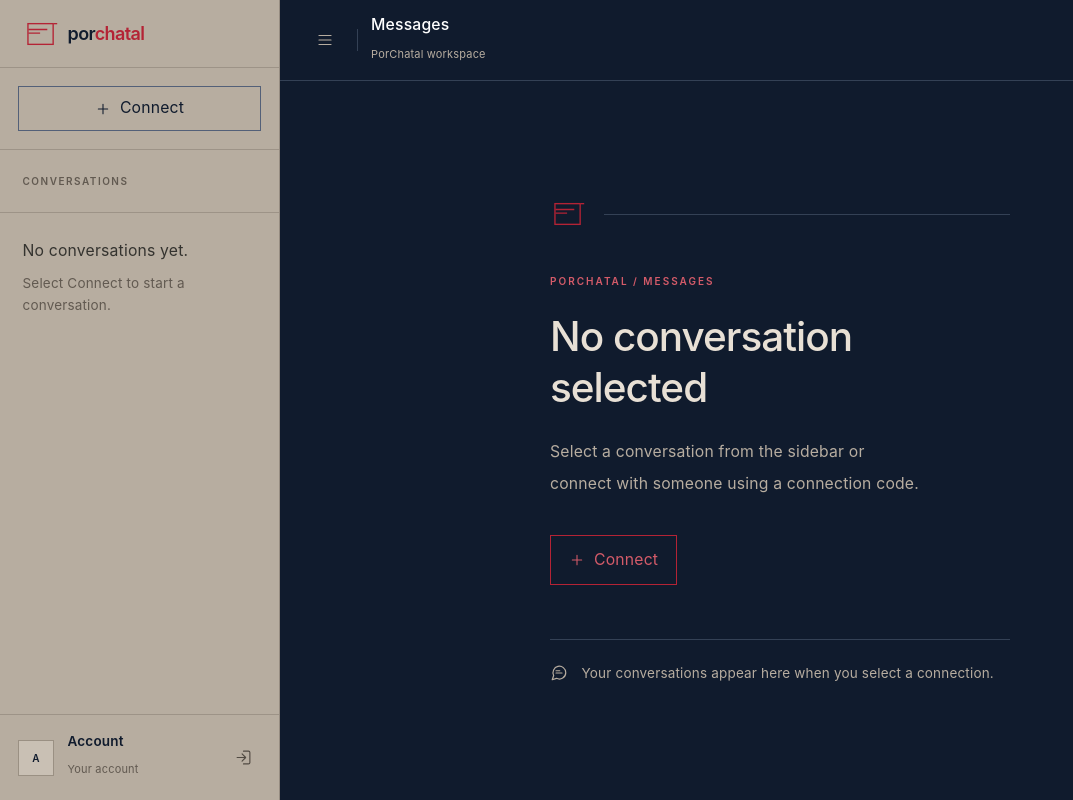
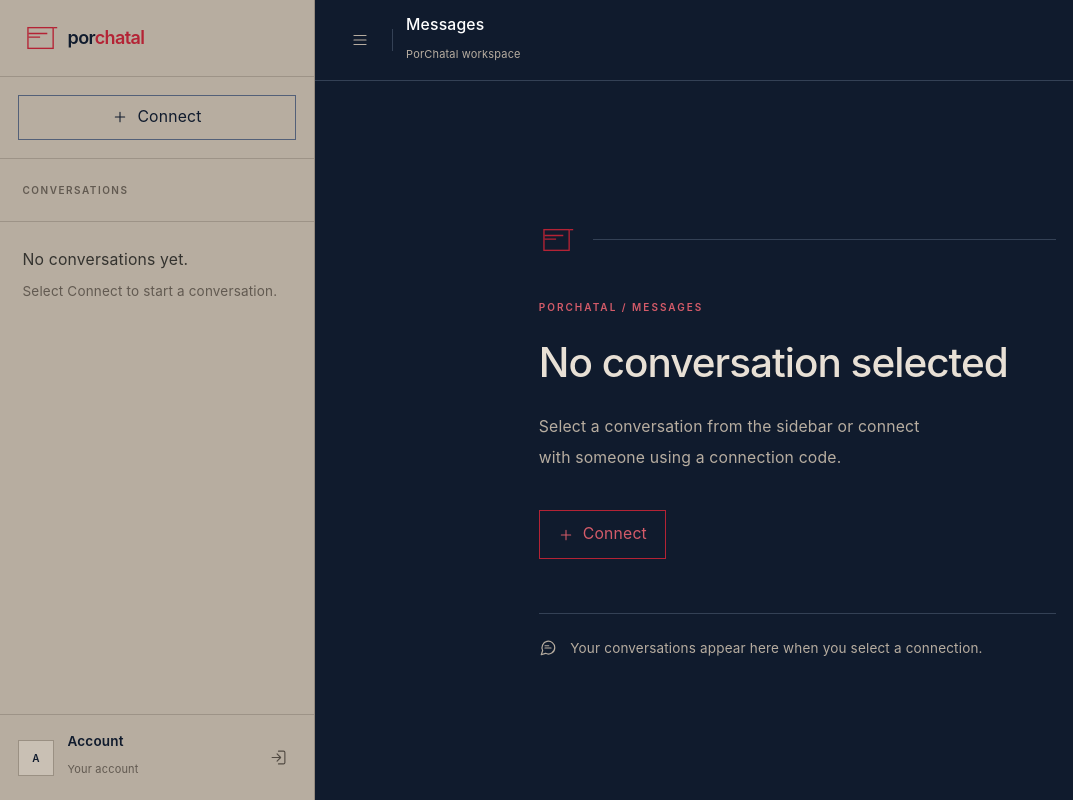
Before and after one commit to chandrakant-kale/porChatal, a React (Vite) app in the folder frontend/: page /home/chat in a window 1280 px wide. Shown: the whole page, without its empty margins (0-1073 px from the left). Built offline with nearby package versions, Linux system fonts and the light colour scheme.

Commit message:
Update ChatHome.jsx

```diff
--- a/frontend/src/pages/ChatHome.jsx
+++ b/frontend/src/pages/ChatHome.jsx
@@ -337,7 +337,7 @@ export default function Chat({
 
   return (
     <div
-      className="flex h-dvh min-h-[480px] overflow-hidden font-sans antialiased"
+      className="flex h-dvh min-h-120 overflow-hidden font-sans antialiased"
       style={{ background: C.navy, color: C.light }}
     >
       {/* Mobile sidebar overlay */}
@@ -354,10 +354,11 @@ export default function Chat({
       {sidebarOpen && (
         <aside
           className={`${mobileSidebarOpen ? "flex" : "hidden"
-            } fixed inset-y-0 left-0 z-40 w-[280px] flex-col border-r border-[#958B80] bg-[#B7ADA0] text-[#101B2D] md:relative md:flex`}
+            } fixed inset-y-0 left-0 z-40 w-70 flex-col border-r border-[#958B80] bg-[#B7ADA0] text-[#101B2D]
+             md:relative md:flex`}
         >
           {/* Brand */}
-          <div className="flex h-[68px] shrink-0 items-center justify-between border-b border-[#9D9387] px-5">
+          <div className="flex h-17 shrink-0 items-center justify-between border-b border-[#9D9387] px-5">
             <a href="/" className="flex items-center gap-2">
               <BrandMark />
               <span className="text-base font-semibold tracking-[-0.6px]">
@@ -380,7 +381,9 @@ export default function Chat({
             <button
               type="button"
               onClick={openConnectionOptions}
-              className="flex min-h-10 w-full items-center justify-center gap-2 border border-[#536078] px-3 text-sm text-[#101B2D] transition-colors hover:border-[#B42335] hover:text-[#B42335] focus-visible:outline-none focus-visible:ring-1 focus-visible:ring-[#B42335]"
+              className="flex min-h-10 w-full items-center justify-center gap-2 border border-[#536078] px-3 text-sm
+               text-[#101B2D] transition-colors hover:border-[#B42335] hover:text-[#B42335] focus-visible:outline-none
+                focus-visible:ring-1 focus-visible:ring-[#B42335]"
             >
               <Icon name="plus" size={16} />
               Connect
@@ -424,7 +427,8 @@ export default function Chat({
                     <button
                       type="button"
                       onClick={() => selectChat(chat)}
-                      className="flex min-w-0 flex-1 items-center gap-3 px-3 py-3 text-left focus-visible:outline-none focus-visible:ring-1 focus-visible:ring-inset focus-visible:ring-[#B42335]"
+                      className="flex min-w-0 flex-1 items-center gap-3 px-3 py-3 text-left focus-visible:outline-none
+                      focus-visible:ring-1 focus-visible:ring-inset focus-visible:ring-[#B42335]"
                     >
                       <Avatar
                         name={chat.name || chat.username || "User"}
@@ -449,7 +453,8 @@ export default function Chat({
                         title="Remove connection"
                         disabled={busy}
                         onClick={() => handleDelete(chat)}
-                        className="mr-1 p-2 text-[#625A51] hover:text-[#B42335] disabled:opacity-40 sm:opacity-0 sm:group-hover:opacity-100"
+                        className="mr-1 p-2 text-[#625A51] hover:text-[#B42335] disabled:opacity-40 sm:opacity-0
+                        sm:group-hover:opacity-100"
                       >
                         <Icon name="trash" size={15} />
                       </button>
@@ -487,12 +492,13 @@ export default function Chat({
       {/* Main workspace */}
       <main className="flex min-w-0 flex-1 flex-col">
         {/* Header */}
-        <header className="flex min-h-[68px] shrink-0 items-center gap-3 border-b border-[#344155] px-4 py-3 sm:px-6">
+        <header className="flex min-h-17 shrink-0 items-center gap-3 border-b border-[#344155] px-4 py-3 sm:px-6">
           <button
             type="button"
             aria-label={sidebarOpen ? "Hide sidebar" : "Show sidebar"}
             onClick={toggleSidebar}
-            className="p-2 text-[#B7ADA0] hover:text-white focus-visible:outline-none focus-visible:ring-1 focus-visible:ring-[#B42335]"
+            className="p-2 text-[#B7ADA0] hover:text-white focus-visible:outline-none focus-visible:ring-1
+            focus-visible:ring-[#B42335]"
           >
             <Icon name="menu" />
           </button>
@@ -516,7 +522,8 @@ export default function Chat({
         {error && !modalOpen && (
           <div
             role="alert"
-            className="mx-4 mt-4 flex items-start justify-between gap-3 border border-[#B42335] px-3 py-3 text-xs text-[#E6A1A8] sm:mx-6"
+            className="mx-4 mt-4 flex items-start justify-between gap-3 border border-[#B42335] px-3 py-3 text-xs
+            text-[#E6A1A8] sm:mx-6"
           >
             <span>{error}</span>
 
@@ -534,7 +541,7 @@ export default function Chat({
         {/* Empty state */}
         {!activeChat ? (
           <section className="flex flex-1 items-center justify-center overflow-y-auto px-6 py-12">
-            <div className="w-full max-w-[460px]">
+            <div className="w-full max-w-115">
               <div className="mb-8 flex items-center gap-4">
                 <BrandMark />
                 <div className="h-px flex-1 bg-[#344155]" />
@@ -548,7 +555,7 @@ export default function Chat({
                 No conversation selected
               </h2>
 
-              <p className="mt-5 max-w-[370px] text-sm leading-7 text-[#B7ADA0]">
+              <p className="mt-5 max-w-92.5 text-sm leading-7 text-[#B7ADA0]">
                 Select a conversation from the sidebar or connect with
                 someone using a connection code.
               </p>
@@ -557,7 +564,8 @@ export default function Chat({
                 <button
                   type="button"
                   onClick={openConnectionOptions}
-                  className="inline-flex min-h-11 items-center gap-2 border border-[#B42335] px-4 text-sm text-[#D45B69] transition-colors hover:bg-[#B42335]/10"
+                  className="inline-flex min-h-11 items-center gap-2 border border-[#B42335] px-4 text-sm text-[#D45B69]
+                   transition-colors hover:bg-[#B42335]/10"
                 >
                   <Icon name="plus" size={16} />
                   Connect
@@ -623,7 +631,7 @@ export default function Chat({
                                 : "border-[#344155] bg-[#101B2D]"
                               }`}
                           >
-                            <p className="whitespace-pre-wrap break-words text-sm leading-6 text-[#E8E0D5]">
+                            <p className="whitespace-pre-wrap wrap-break-word text-sm leading-6 text-[#E8E0D5]">
                               {message.text || message.content || ""}
                             </p>
 
@@ -670,14 +678,17 @@ export default function Chat({
                   aria-label="Write a message"
                   maxLength={5000}
                   rows={1}
-                  className="min-h-11 max-h-36 min-w-0 flex-1 resize-y border border-[#536078] bg-[#0A1220] px-3 py-3 text-sm text-[#E8E0D5] outline-none placeholder:text-[#B7ADA0]/70 focus:border-[#B42335]"
+                  className="min-h-11 max-h-36 min-w-0 flex-1 resize-y border border-[#536078] bg-[#0A1220]
+                   px-3 py-3 text-sm text-[#E8E0D5] outline-none placeholder:text-[#B7ADA0]/70 focus:border-[#B42335]"
                 />
 
                 <button
                   type="submit"
                   aria-label="Send message"
                   disabled={busy || !messageText.trim()}
-                  className="flex h-11 w-11 shrink-0 items-center justify-center border border-[#B42335] text-[#D45B69] transition-colors hover:bg-[#B42335]/10 hover:text-[#E8E0D5] focus-visible:outline-none focus-visible:ring-1 focus-visible:ring-[#B42335] disabled:cursor-not-allowed disabled:opacity-40"
+                  className="flex h-11 w-11 shrink-0 items-center justify-center border border-[#B42335] text-[#D45B69]
+                  transition-colors hover:bg-[#B42335]/10 hover:text-[#E8E0D5] focus-visible:outline-none
+                   focus-visible:ring-1 focus-visible:ring-[#B42335] disabled:cursor-not-allowed disabled:opacity-40"
                 >
                   <Icon name="send" size={17} />
                 </button>
@@ -701,7 +712,7 @@ export default function Chat({
             role="dialog"
             aria-modal="true"
             aria-labelledby="connection-modal-title"
-            className="w-full max-w-[490px] border border-[#344155] bg-[#101B2D] px-6 py-8 sm:px-9 sm:py-10"
+            className="w-full max-w-122.5 border border-[#344155] bg-[#101B2D] px-6 py-8 sm:px-9 sm:py-10"
           >
             {/* Modal heading */}
             <div className="mb-6 flex items-center justify-between gap-3">
@@ -746,7 +757,8 @@ export default function Chat({
                   <button
                     type="button"
                     onClick={openImportModal}
-                    className="flex min-h-[68px] w-full items-center justify-between gap-4 border border-[#536078] px-4 py-3 text-left text-sm text-[#E8E0D5] transition-colors hover:border-[#B42335] hover:text-[#D45B69]"
+                    className="flex min-h-17 w-full items-center justify-between gap-4 border border-[#536078] px-4 py-3
+                    text-left text-sm text-[#E8E0D5] transition-colors hover:border-[#B42335] hover:text-[#D45B69]"
                   >
                     <span>
                       <span className="block font-medium">
@@ -764,7 +776,9 @@ export default function Chat({
                     type="button"
                     disabled={busy}
                     onClick={handleCreateCode}
-                    className="flex min-h-[68px] w-full items-center justify-between gap-4 border border-[#B42335] px-4 py-3 text-left text-sm text-[#D45B69] transition-colors hover:bg-[#B42335]/10 disabled:cursor-not-allowed disabled:opacity-40"
+                    className="flex min-h-17 w-full items-center justify-between gap-4 border border-[#B42335] px-4
+                     py-3 text-left text-sm text-[#D45B69] transition-colors hover:bg-[#B42335]/10 disabled:cursor-not-allowed
+                      disabled:opacity-40"
                   >
                     <span>
                       <span className="block font-medium">
@@ -791,7 +805,8 @@ export default function Chat({
                   type="button"
                   onClick={closeModals}
                   disabled={busy}
-                  className="mt-6 h-11 w-full border border-[#536078] text-xs font-medium text-[#B7ADA0] hover:border-[#B7ADA0] hover:text-[#E8E0D5] disabled:opacity-40"
+                  className="mt-6 h-11 w-full border border-[#536078] text-xs font-medium text-[#B7ADA0]
+                  hover:border-[#B7ADA0] hover:text-[#E8E0D5] disabled:opacity-40"
                 >
                   Cancel
                 </button>
@@ -831,7 +846,7 @@ export default function Chat({
                     maxLength={32}
                     required
                     autoFocus
-                    className="h-[59px] w-full rounded-none border border-[#536078] bg-[#0A1220] px-5 font-mono text-sm
+                    className="h-14.75 w-full rounded-none border border-[#536078] bg-[#0A1220] px-5 font-mono text-sm
                      tracking-wide text-[#E8E0D5] outline-none placeholder:font-sans placeholder:text-[#746D64]
                       focus:border-[#B42335]"
                   />
```
